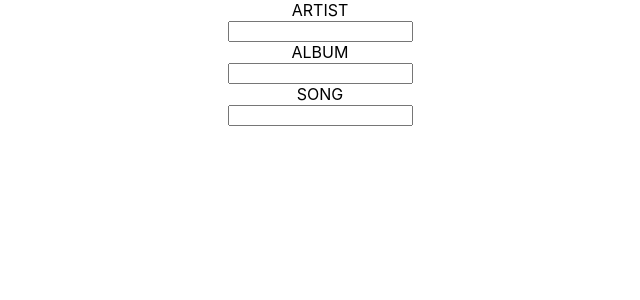
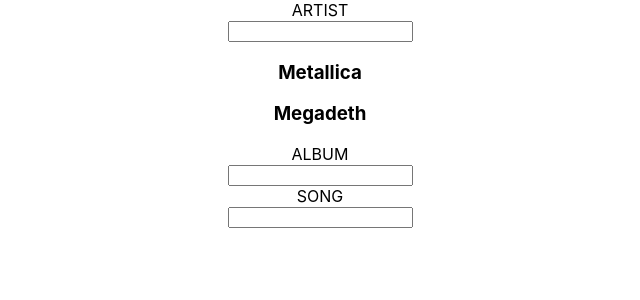
Before and after one commit to gerr0r/lyrics-finder, a React (Create React App) app: page / in a window 1280 px wide. Shown: the top 300 px of the page, without its empty margins (320-960 px from the left). Built offline with nearby package versions, Linux system fonts and the light colour scheme; data requests are answered from the project's data file.

Commit message:
Added json-server as a mock. Some preliminary states

```diff
--- /dev/null
+++ b/db.json
@@ -0,0 +1,25 @@
+{
+  "artists": [
+    {
+      "id": 1,
+      "name": "Metallica"
+    },
+    {
+      "id": 2,
+      "name": "Megadeth"
+    }
+  ],
+  "albums": [
+    {
+      "id": 1,
+      "name": "Master Of Puppets",
+      "artistID": 1
+    }
+  ],
+  "songs": {
+    "id": 1,
+    "name": "Orion",
+    "lyrics": "instrumental",
+    "albumID": 1
+  }
+}
--- a/package.json
+++ b/package.json
@@ -15,7 +15,8 @@
     "start": "react-scripts start",
     "build": "react-scripts build",
     "test": "react-scripts test",
-    "eject": "react-scripts eject"
+    "eject": "react-scripts eject",
+    "db": "json-server --watch db.json --port 4000"
   },
   "eslintConfig": {
     "extends": [
@@ -34,5 +35,8 @@
       "last 1 firefox version",
       "last 1 safari version"
     ]
+  },
+  "devDependencies": {
+    "json-server": "^0.16.3"
   }
 }
--- a/src/App.js
+++ b/src/App.js
@@ -1,12 +1,38 @@
+import { useState, useEffect } from 'react'
 import './App.css'
 import Header from './components/Header'
 import Input from './components/Input'
+import List from './components/List'
+const url = 'http://localhost:4000'
 
 function App() {
+
+  const [artists, setArtists] = useState([])
+
+  useEffect(()=> {
+    const getArtists = async() => {
+      const artistList = await fetchArtists()
+      setArtists(artistList.map(artist => artist.name))
+      console.log(artists);
+    }
+
+    getArtists()
+  }, [])
+
+
+  async function fetchArtists() {
+    const response = await fetch(`${url}/artists`)
+    const data = await response.json()
+
+    console.log(data)
+    return data
+  }
+
   return (
     <div className="App">
       <Header name='ARTIST' />
       <Input />
+      <List data={artists}/>
       <Header name='ALBUM' />
       <Input />
       <Header name='SONG' />
--- a/src/components/Input.js
+++ b/src/components/Input.js
@@ -1,8 +1,16 @@
-import React from 'react'
+import { useState } from 'react'
+
 
 const Input = () => {
+    const [name, setName] = useState()
+
+    function change(e) {
+        console.log(e.target.value)
+        setName(e.target.value)
+    }
+
     return (
-        <input type="text" />
+        <input type="text" onChange={(e) => change(e)}/>
     )
 }
 
--- /dev/null
+++ b/src/components/List.js
@@ -0,0 +1,15 @@
+import ListItem from './ListItem'
+
+const List = ({ data }) => {
+    return (
+        <div>
+            {data.map(artist => {
+                return (
+                    <ListItem name={artist}/>
+                )
+            })}
+        </div>
+    )
+}
+
+export default List
--- /dev/null
+++ b/src/components/ListItem.js
@@ -0,0 +1,9 @@
+const ListItem = ({name}) => {
+    return (
+        <h3>
+            {name}
+        </h3>
+    )
+}
+
+export default ListItem
```
Also changed, not shown: 1 other file (tests, documents, lock files or other folders).
